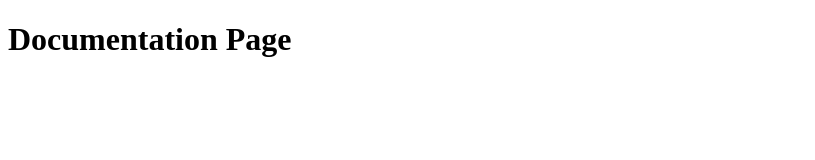
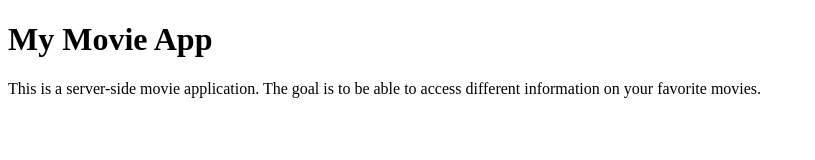
Before and after one commit to ReLayman21/movie_app, a plain HTML site: page documentation.html in a window 1280 px wide. Shown: the whole page, without its empty margins (0-815 px from the left). Drawn offline with Linux system fonts and the light colour scheme.

Commit message:
Update documentation.html

```diff
--- a/documentation.html
+++ b/documentation.html
@@ -10,6 +10,10 @@ This application will allow users to access information on movies -->
     <title>Documentation</title>
   </head>
   <body>
-    <h1>Documentation Page</h1>
+    <h1>My Movie App</h1>
+    <p>
+      This is a server-side movie application. The goal is to be able to access
+      different information on your favorite movies.
+    </p>
   </body>
 </html>
```
